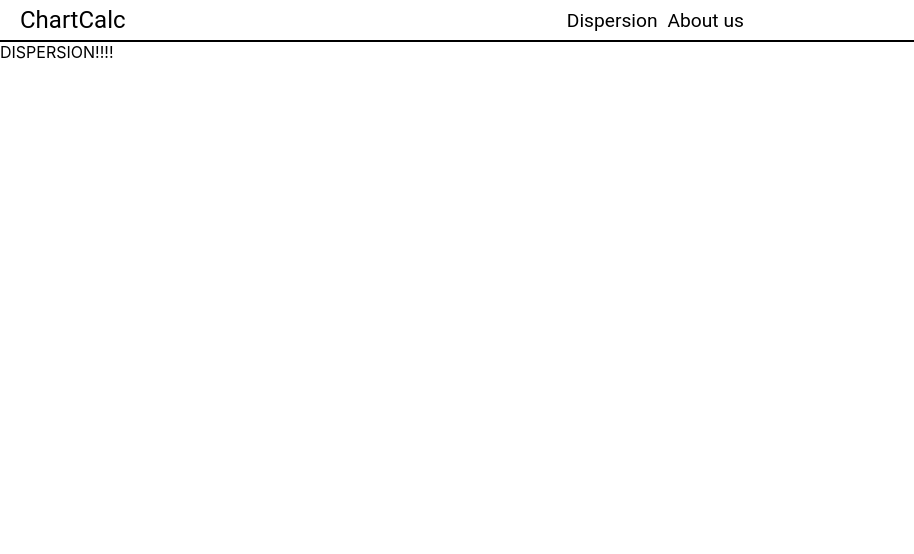
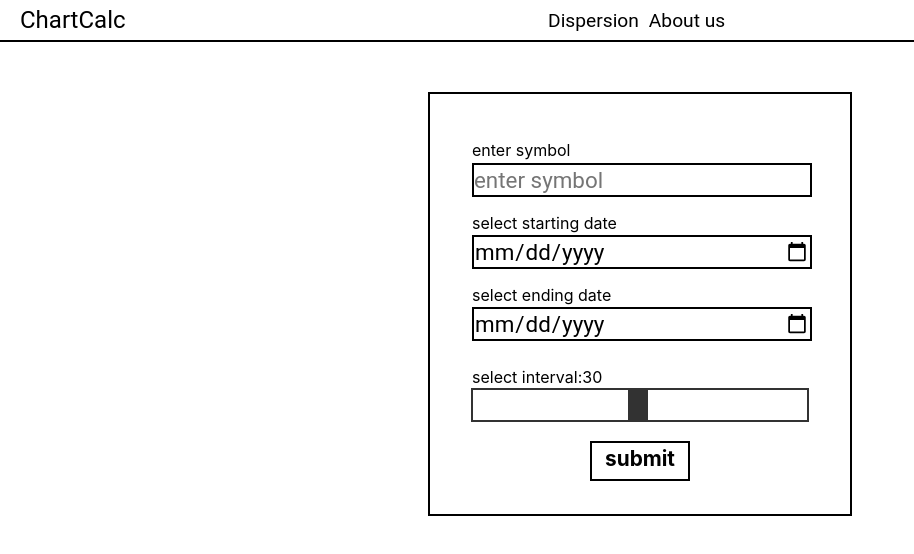
Before and after one commit to ChartCalc/client, a React (Create React App) app: page /dispersion in a window 1280 px wide. Shown: the top 554 px of the page, without its empty margins (0-914 px from the left). Built offline with nearby package versions, Linux system fonts and the light colour scheme.

Commit message:
added dispersion form

```diff
--- /dev/null
+++ b/src/components/Dispersion/Dispersion.css
@@ -0,0 +1,88 @@
+.dispersion{
+    width: 420px;
+    height: 420px;
+    margin: 50px auto;
+    border: 2px solid black;
+    display: flex;
+    flex-direction: column;
+    align-items: center;
+}
+.symbDiv{
+    width: 80%;
+    box-sizing: border-box;
+    margin-top: 30px;
+}
+.symbDiv p{
+    margin-bottom: 3px;
+}
+.symbol{
+    width: 100%;
+    margin: 0px;
+    padding: 0px;
+}
+.from, .to{
+    width: 100%;
+    margin: 0px;
+    padding: 0px;
+}
+.dates{
+    width: 80%;
+    box-sizing: border-box;
+    margin: 0px;
+
+}
+.dates p{
+    margin-bottom: 2px;
+}
+.symbol, .from, .to{
+    height: 30px;
+    font-size: 1.4em;
+    border: 2px solid black;
+    font-family: Roboto;
+}
+.range{
+    margin-top: 10px;
+    display: flex;
+    align-items: center;
+    flex-wrap: wrap;
+    width: 80%;
+}
+.range p {
+    margin-bottom: 2px;
+}
+.interval{
+    width: 100%;
+    height: 30px;
+    background: white;
+    opacity: 0.8;
+    outline: none;
+    transition: 0.3s;
+    -webkit-appearance: none;
+    border: 2px solid black;
+    margin: -1px;
+    argin: 0px;
+    padding: 0px;
+}
+.interval::-webkit-slider-thumb {
+    appearance: none;
+    -webkit-appearance: none;
+    width: 20px;
+    height: 30px;
+    background: black;
+    cursor: pointer;
+}
+.button{
+
+    height: 40px;
+    width: 100px;
+    font-size: 1.3em;
+    font-weight: bold;
+    text-align: center;
+    border: 2px solid black;
+    padding: 3px;
+    box-sizing: border-box;
+    margin-top: 20px;
+}
+.button:hover{
+    cursor: pointer;
+}
--- a/src/components/Dispersion/Dispersion.jsx
+++ b/src/components/Dispersion/Dispersion.jsx
@@ -1,8 +1,25 @@
 import React from 'react';
+import "./Dispersion.css"
 
 function Dispersion(props) {
     return (
-        <div>DISPERSION!!!!</div>
+        <div className="dispersion">
+            <div className={"symbDiv"}>
+                <p>enter symbol</p>
+                <input type="text" className="symbol" placeholder={"enter symbol"}/>
+            </div>
+            <div className={"dates"}>
+                <p>select starting date </p>
+                <input type="date" className={"from"}/>
+                <p>select ending date</p>
+                <input type="date" className={"to"} />
+            </div>
+            <div className={"range"}>
+                <p>select interval:30</p>
+                <input type="range"  className={"interval"} min={1} max={100} step={1}/>
+            </div>
+            <div className={"button"}>submit</div>
+        </div>
     );
 }
 
--- a/src/components/Header/Header.css
+++ b/src/components/Header/Header.css
@@ -17,7 +17,7 @@
     display: flex;
     padding: 0;
     font-size: 1.2em;
-    transform: translateX(-20%);
+    transform: translateX(-30%);
 }
 .options li{
     margin: 5px;
```
